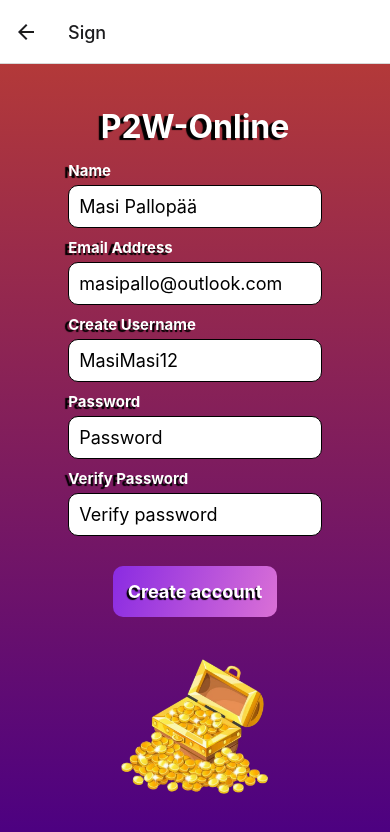
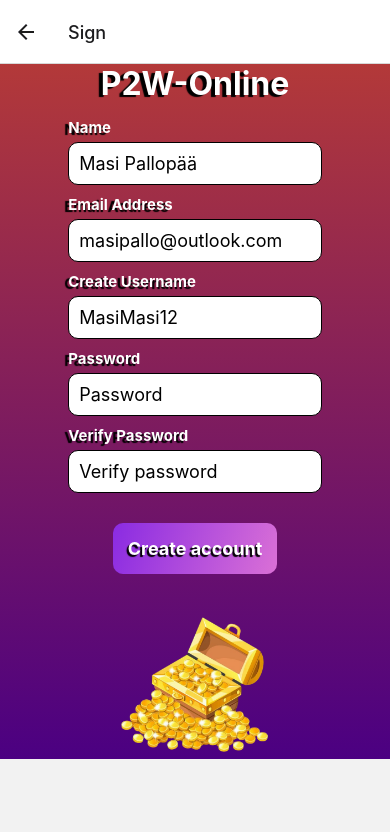
Before and after one commit to P2W-Online/P2W-Online, a React Native app: screen /Sign in a window 390 px wide. Shown: the top 832 px of the page. Built offline with nearby package versions, Linux system fonts and the light colour scheme.

Commit message:
Function nimi korjattu

```diff
--- a/components/signin.js
+++ b/components/signin.js
@@ -1,10 +1,9 @@
 import React from 'react';
 import { useState } from 'react';
-import { View, Text, TextInput, TouchableOpacity, StyleSheet, Image } from 'react-native';
+import { View, ScrollView, Text, TextInput, TouchableOpacity, StyleSheet, Image } from 'react-native';
 import {LinearGradient } from 'expo-linear-gradient';
 
-
-export default function Main({ navigation }) {
+export default function SignUp({ navigation }) {
 
   const [name, setName] = useState();
   const [email, setEmail] = useState();
@@ -13,6 +12,7 @@
   const [verifyPassword, setVerifyPassword] = useState();
 
   return (
+    <ScrollView>
     <LinearGradient
       colors={['#b33939', '#4B0082']} // TAUSTA VÄRIN LAITTO GRADIENTILLA
       style={styles.container}
@@ -84,6 +84,7 @@
         style={styles.image}
       />
     </LinearGradient>
+    </ScrollView>
   );
 }
 
```
